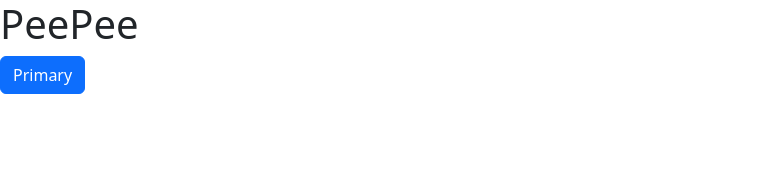
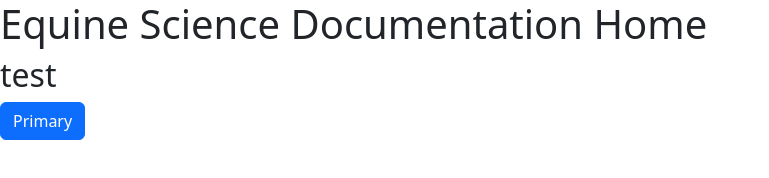
Before and after one commit to MCpracticesforskills/equine-science-documentation, a plain HTML site: page index.html in a window 1280 px wide. Shown: the whole page, without its empty margins (0-769 px from the left). Drawn offline with nearby package versions, Linux system fonts and the light colour scheme; a web font is replaced by a local one.

Commit message:
Why isn't my css working?

```diff
--- a/index.html
+++ b/index.html
@@ -28,7 +28,8 @@
     <title>Equine Science Documentation Home</title>
   </head>
   <body>
-    <h1>PeePee</h1>
+    <h1>Equine Science Documentation Home</h1>
+    <h2>test</h2>
     <button type="button" class="btn btn-primary">Primary</button>
   </body>
 </html>
```
